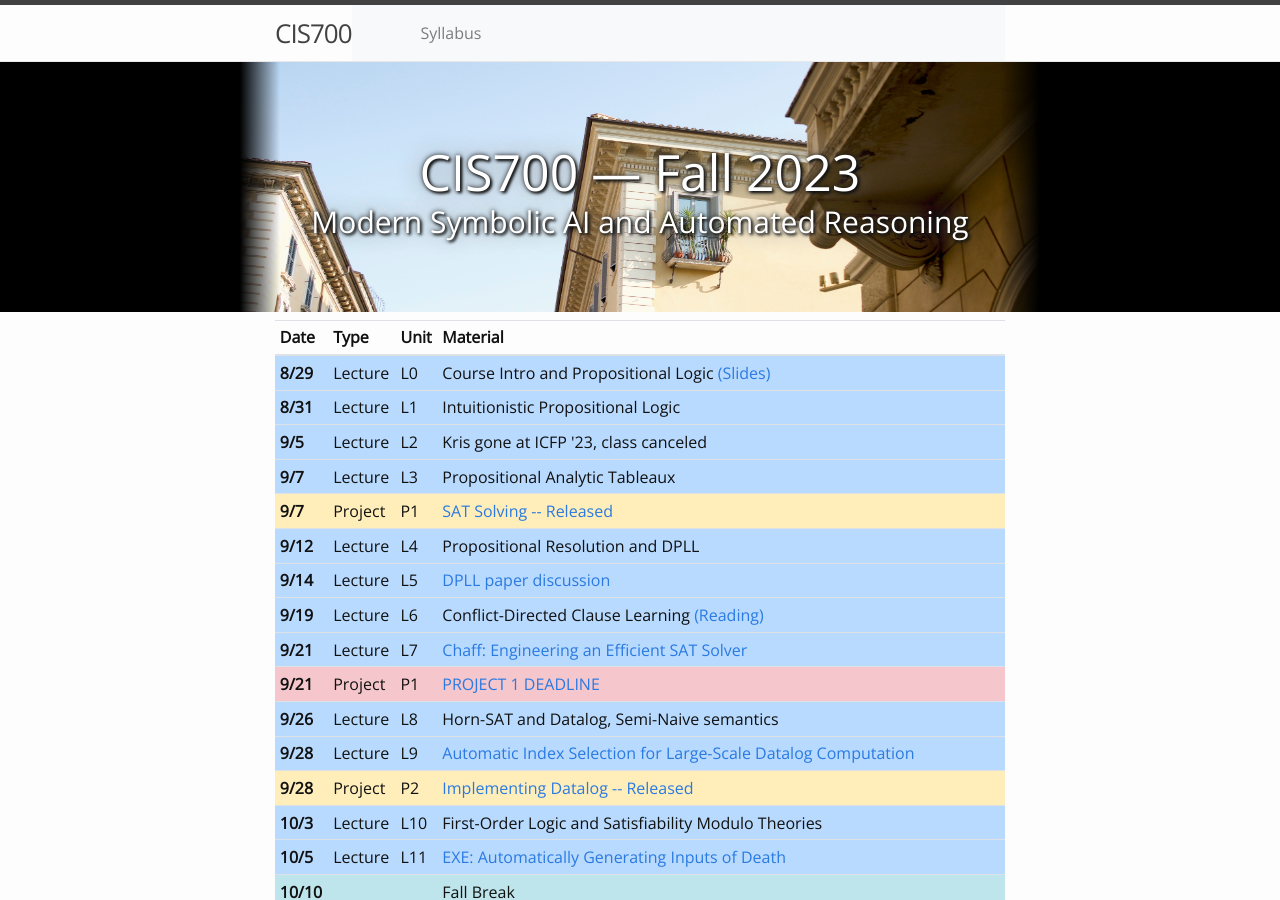
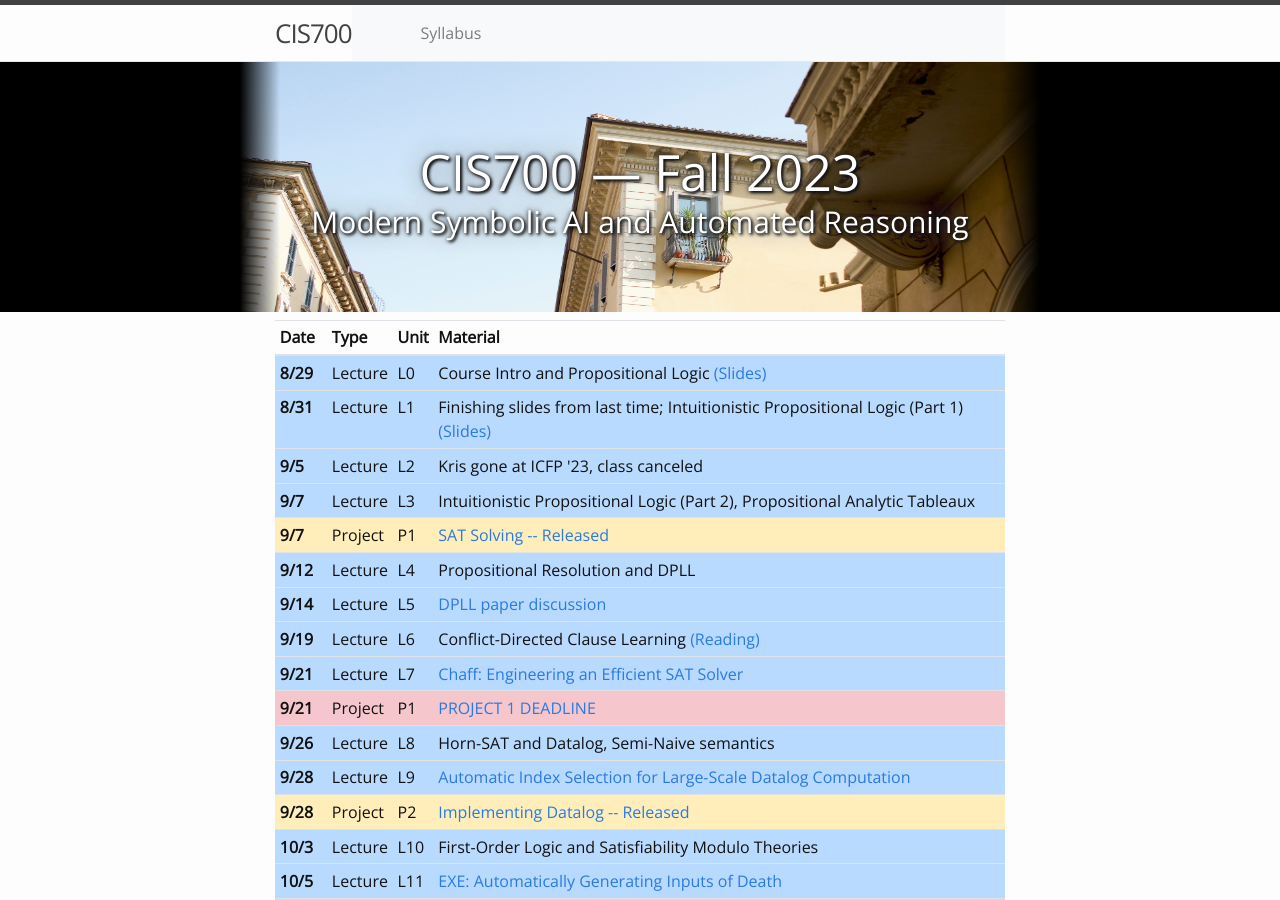
Before and after one commit to kmicinski/cis700-f23, a Jekyll site: the page docs/index.html, which Jekyll copies as it is, in a window 1280 px wide and 900 px high. Built offline with Jekyll 4.4.1, drawn with Linux system fonts in a browser that asks for light colours; nearby versions of some CDN libraries.

Commit message:
webpage update

```diff
--- a/docs/feed.xml
+++ b/docs/feed.xml
@@ -5,8 +5,8 @@
     <description>CMSC700--Modern Symbolic AI and Automated Reasoning at Syracuse U</description>
     <link>https://kmicinski.com/cis700-f23/</link>
     <atom:link href="https://kmicinski.com/cis700-f23/feed.xml" rel="self" type="application/rss+xml"/>
-    <pubDate>Tue, 29 Aug 2023 10:35:43 -0400</pubDate>
-    <lastBuildDate>Tue, 29 Aug 2023 10:35:43 -0400</lastBuildDate>
+    <pubDate>Thu, 31 Aug 2023 11:37:39 -0400</pubDate>
+    <lastBuildDate>Thu, 31 Aug 2023 11:37:39 -0400</lastBuildDate>
     <generator>Jekyll v4.3.2</generator>
 
       <item>
--- a/docs/index.html
+++ b/docs/index.html
@@ -115,7 +115,7 @@
       <th scope="row">8/31</th>
       <td>Lecture</td>
       <td>L1</td>
-      <td>Intuitionistic Propositional Logic</td>
+      <td>Finishing slides from last time; Intuitionistic Propositional Logic (Part 1) <a href="https://kmicinski.com/cis700-f23/assets/slides/l0.pdf">(Slides)</a></td>
     </tr>
     <tr class="table-primary">
       <th scope="row">9/5</th>
@@ -127,7 +127,7 @@
       <th scope="row">9/7</th>
       <td>Lecture</td>
       <td>L3</td>
-      <td>Propositional Analytic Tableaux</td>
+      <td>Intuitionistic Propositional Logic (Part 2), Propositional Analytic Tableaux</td>
     </tr>
     <!-- <tr class="table-secondary"> -->
     <!--   <th scope="row">L0 &ndash; L3</th> -->
```
Also changed, not shown: 2 other files.
